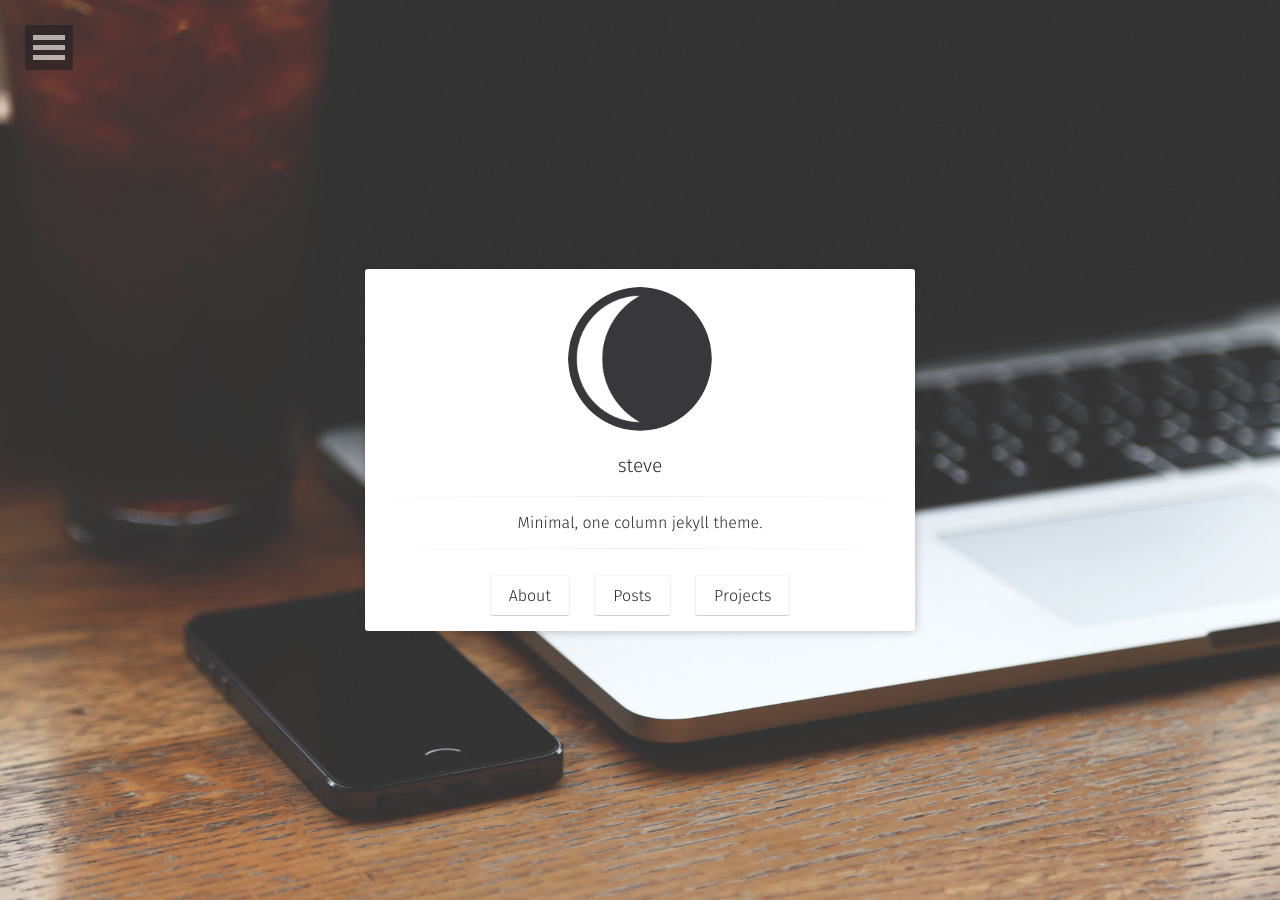
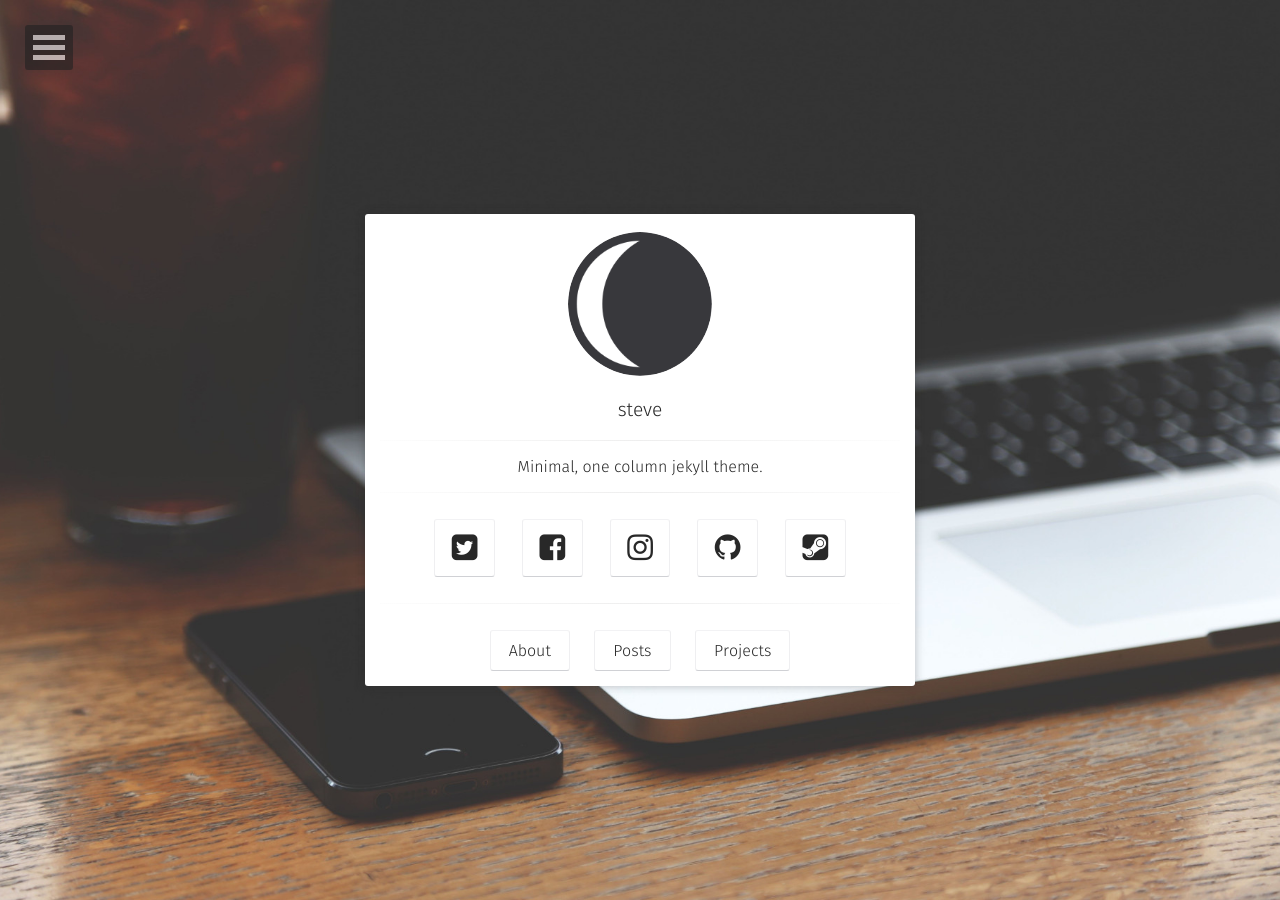
Before and after one commit to EdgeJH/exitst8.github.io, a Jekyll site: the page built from index.html, in a window 1280 px wide. Built offline with Jekyll 4.4.1, drawn with Linux system fonts in a browser that asks for light colours; some web fonts are replaced.

Commit message:
Update home.html

```diff
--- a/_layouts/home.html
+++ b/_layouts/home.html
@@ -29,7 +29,7 @@ layout: compress
                         	<p style="font-size:1rem;font-weight:300">{{ site.bio }}</p>
 			            </a>
                     </h3>
-<!--                     {% include social-links.html %} -->
+                     {% include social-links.html %}
                   <hr class="hr-line">
                   <h3 class="title">
                          <a class="btn zoombtn" href="{{ site.url }}/about">
```
